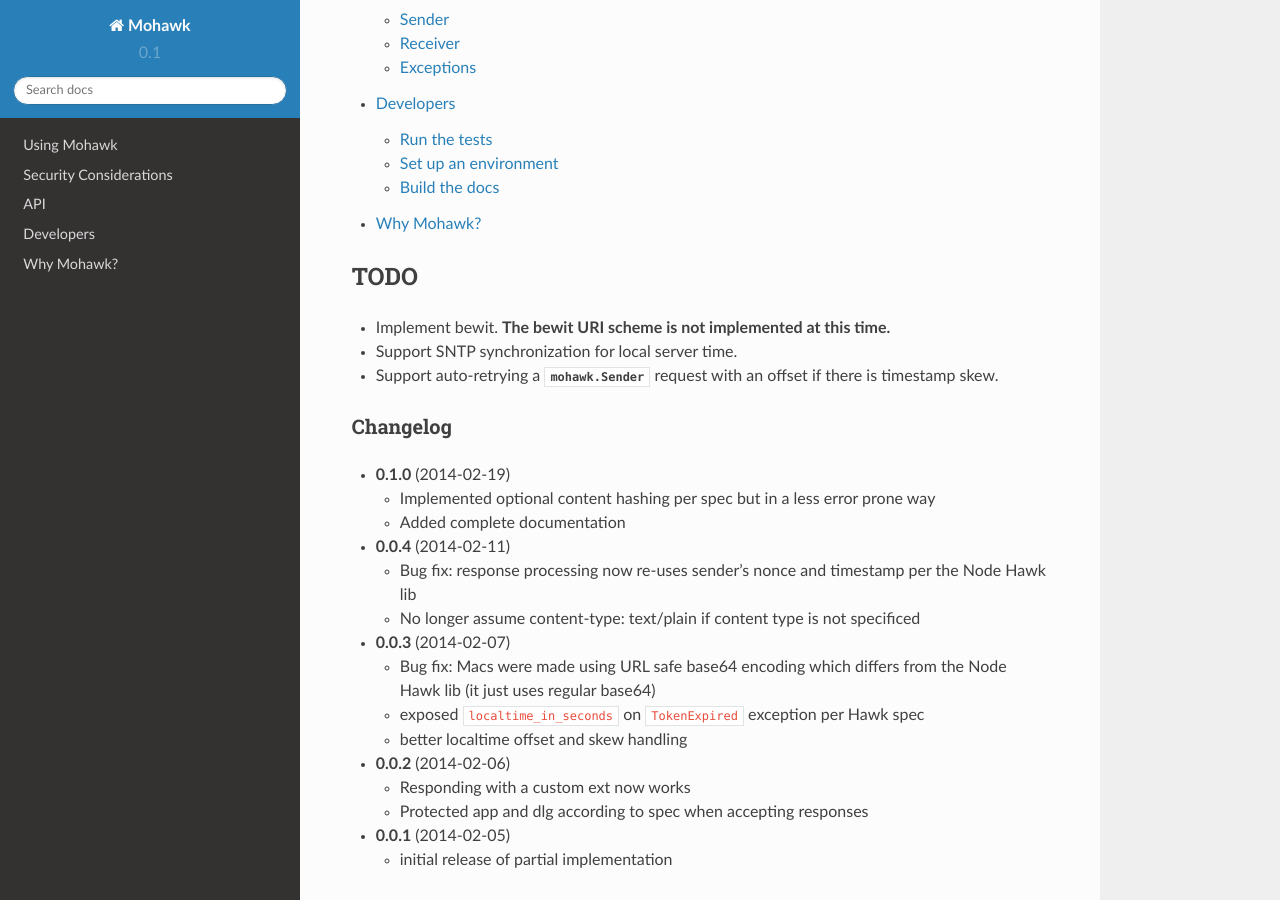
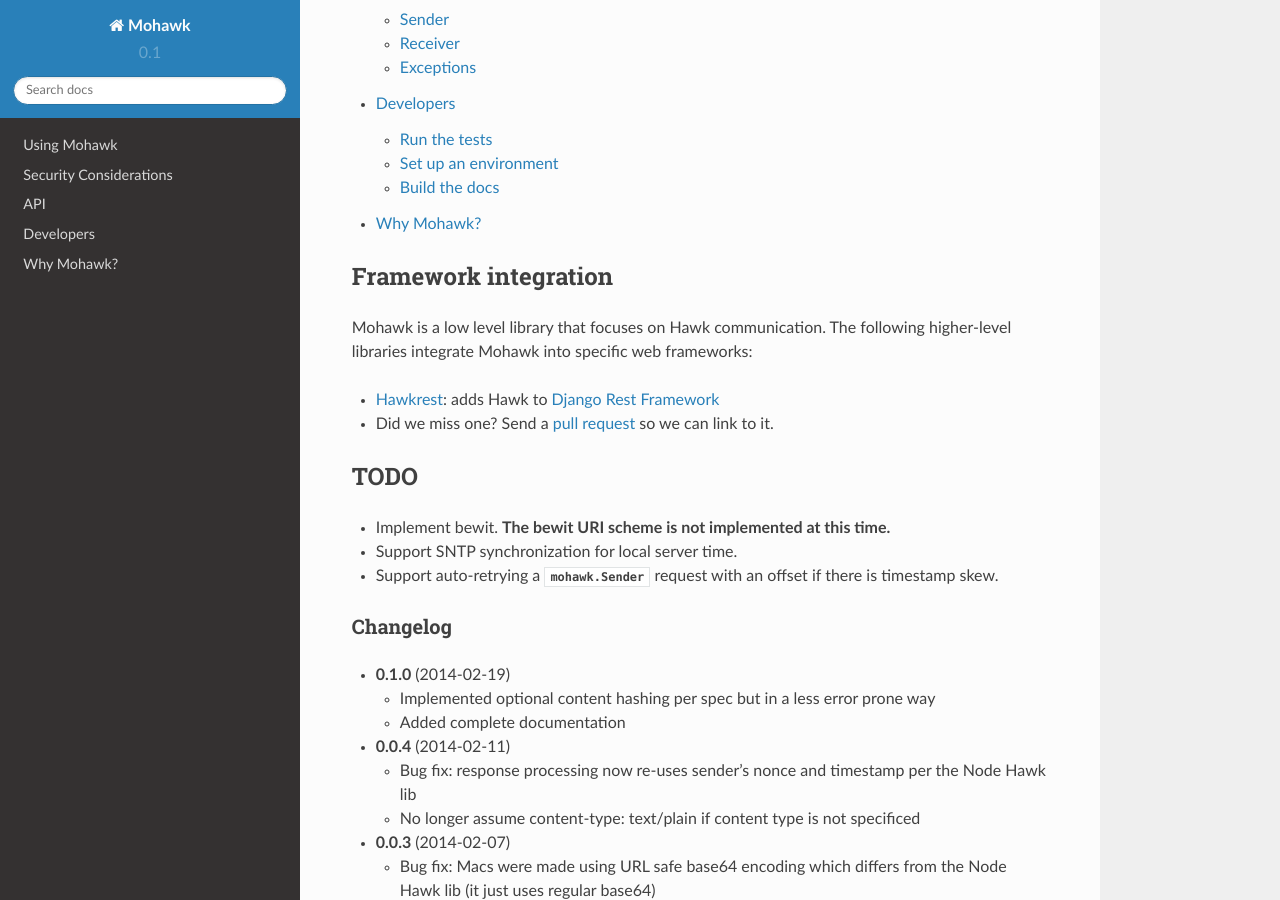
Before and after one commit to kumar303/mohawk, a Sphinx documentation site: the page built from docs/index.rst, in a window 1280 px wide and 900 px high, scrolled down 1148 px. Built offline with Sphinx 7.4.7 and the Read the Docs theme 2.0.0, drawn with Linux system fonts in a browser that asks for light colours.

Commit message:
Link to HawkREST

```diff
--- a/docs/index.rst
+++ b/docs/index.rst
@@ -57,6 +57,20 @@
    developers
    why
 
+Framework integration
+=====================
+
+Mohawk is a low level library that focuses on Hawk communication.
+The following higher-level libraries integrate Mohawk
+into specific web frameworks:
+
+* `Hawkrest`_: adds Hawk to `Django Rest Framework`_
+* Did we miss one? Send a `pull request`_ so we can link to it.
+
+.. _`Hawkrest`: http://hawkrest.readthedocs.org/
+.. _`Django Rest Framework`: http://django-rest-framework.org/
+.. _`pull request`: https://github.com/kumar303/mohawk
+
 TODO
 ====
 
```
